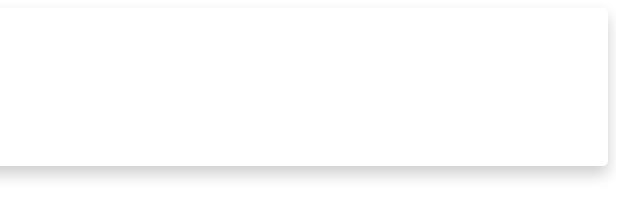
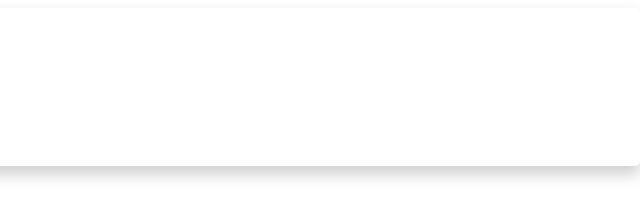
Before and after one commit to Bwaf/home, a plain HTML site: page sectionTwo/popup.html in a window 1280 px wide. Shown: the full height of the page, 664-1304 px from the left, 640 px wide, since content can reach past the window. Drawn offline with Linux system fonts and the light colour scheme.

Commit message:
added some inline css to fix the sizing problem

```diff
--- a/sectionTwo/popup.html
+++ b/sectionTwo/popup.html
@@ -4,7 +4,7 @@
         <title> popup window</title>
     </head>
     <body>
-        <div style="padding-inline: 16px; box-shadow: 0px 8px 16px 0px rgba(0,0,0,0.2); border-radius: 5px;" id="iframePopup">
+        <div style="padding-inline: 16px; box-shadow: 0px 8px 16px 0px rgba(0,0,0,0.2); border-radius: 5px; height: 100%; width: 100%;" id="iframePopup">
             <iframe src="https://tgcofficial.github.io/"
             ></iframe>
         </div>
```
